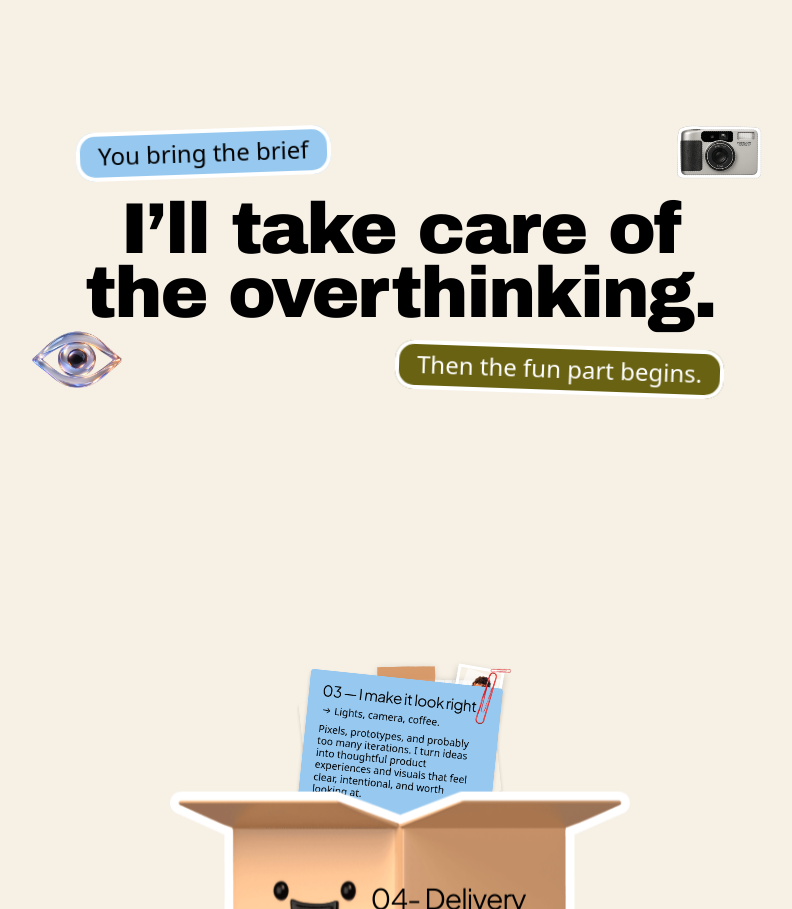
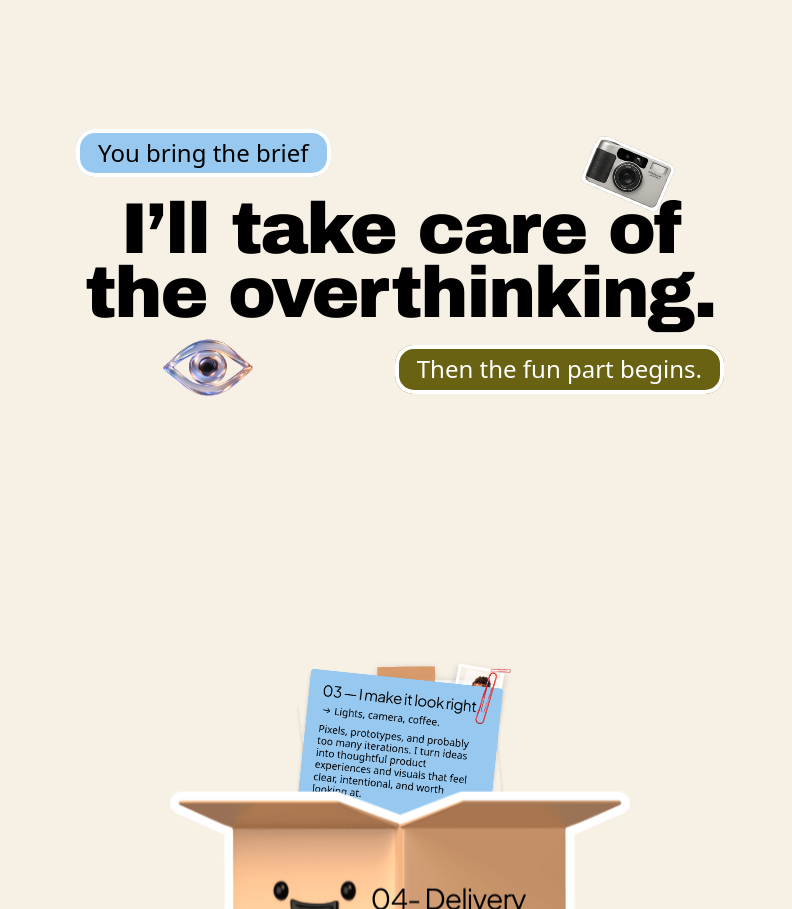
Before and after one commit to kavyaaaa16/Raj.design, a React (Vite) app: page / in a window 1280 px wide. Shown: the part 5060-5969 px from the top of the page, without its empty margins (240-1032 px from the left). Built offline with nearby package versions, Linux system fonts and the light colour scheme; a web font is replaced by a local one.

Commit message:
Align process badges and decorations

```diff
--- a/src/components/Process.module.css
+++ b/src/components/Process.module.css
@@ -62,18 +62,18 @@
  */
 .eye {
   position: absolute;
-  left: clamp(-7rem, -4vw, -1rem);
-  bottom: clamp(-1rem, 1vw, 0.5rem);
+  left: clamp(2.5rem, 9vw, 5rem);
+  bottom: 0;
   width: clamp(4.25rem, 18vw, 6.5rem);
   pointer-events: none;
 }
 
 .camera {
   position: absolute;
-  right: clamp(-7rem, -4vw, -1rem);
-  top: clamp(-1.5rem, -1vw, 0rem);
+  right: clamp(1.5rem, 4vw, 2.5rem);
+  top: clamp(-0.25rem, 1vw, 0.5rem);
   width: clamp(4.5rem, 20vw, 7rem);
-  rotate: -15deg;
+  rotate: 8deg;
   pointer-events: none;
 }
 
--- a/src/components/Process.tsx
+++ b/src/components/Process.tsx
@@ -216,7 +216,7 @@ export function Process() {
       >
         <motion.div
           className={styles.badgeTop}
-          variants={popIn(-2)}
+          variants={popIn(0)}
           initial="hidden"
           whileInView="visible"
           viewport={{ once: true, amount: 0.7 }}
@@ -230,7 +230,7 @@ export function Process() {
 
         <motion.div
           className={styles.badgeBottom}
-          variants={popIn(2)}
+          variants={popIn(0)}
           initial="hidden"
           whileInView="visible"
           viewport={{ once: true, amount: 0.7 }}
```
